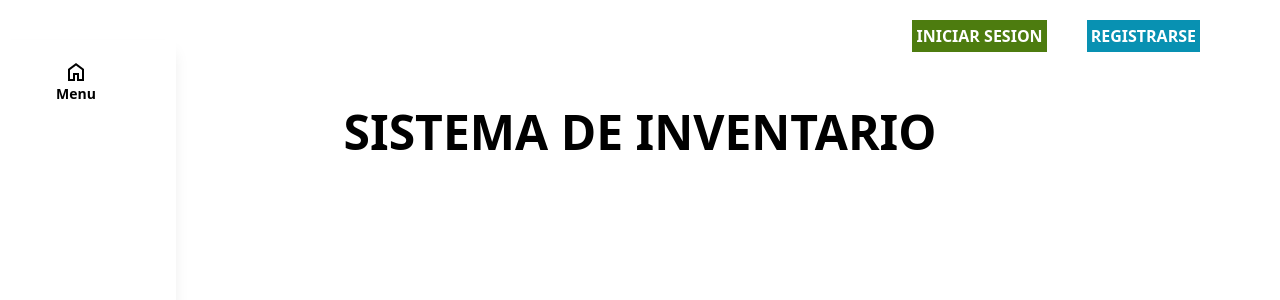
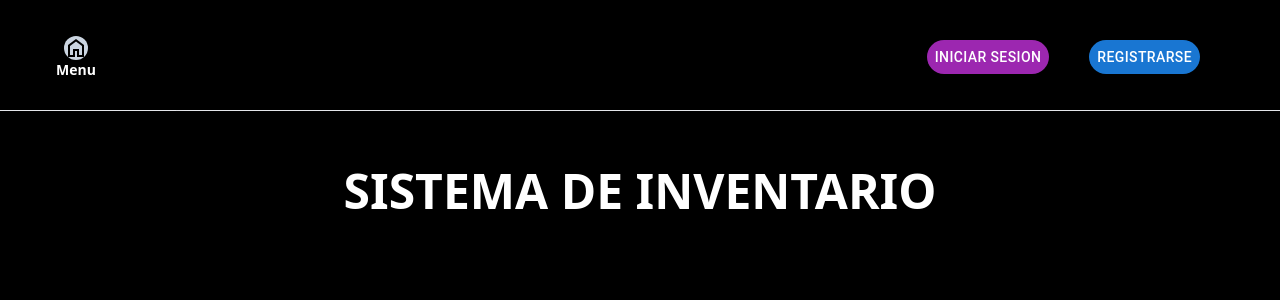
Before and after one commit to Ramirez-05/-App-SuperMarket, a React (Create React App) app in the folder App-React/: page / in a window 1280 px wide. Shown: the top 300 px of the page. Built offline with nearby package versions, Linux system fonts and the light colour scheme.

Commit message:
Add buttons iu material

```diff
--- a/App-React/package.json
+++ b/App-React/package.json
@@ -3,7 +3,11 @@
   "version": "0.1.0",
   "private": true,
   "dependencies": {
+    "@emotion/react": "^11.11.4",
+    "@emotion/styled": "^11.11.5",
     "@fontsource/roboto": "^5.0.12",
+    "@mui/material": "^5.15.15",
+    "@mui/styled-engine-sc": "^6.0.0-alpha.18",
     "@testing-library/jest-dom": "^5.17.0",
     "@testing-library/react": "^13.4.0",
     "@testing-library/user-event": "^13.5.0",
@@ -12,6 +16,7 @@
     "react-dom": "^18.2.0",
     "react-router-dom": "^6.22.3",
     "react-scripts": "5.0.1",
+    "styled-components": "^6.1.8",
     "sweetalert2": "^11.10.7",
     "web-vitals": "^2.1.4"
   },
--- a/App-React/src/App.js
+++ b/App-React/src/App.js
@@ -3,7 +3,7 @@ import { BrowserRouter as Router, Routes, Route } from "react-router-dom";
 import Login from './components/Login';
 import CreateAccount from './components/CreateAccount';
 import NotFound from './components/NotFound';
-import HomePageNavbar from './components/HomePage/HomePageNavbar';
+import DashboardNavbar from './components/HomePage/DashboardNavbar';
 
 export default function App() {
   return (
@@ -11,7 +11,7 @@ export default function App() {
       <Routes>
         <Route exact path='/login' element={<Login />} />
         <Route exact path='/createaccount' element={<CreateAccount />} />
-        <Route exact path='/' element={<HomePageNavbar/>} />
+        <Route exact path='/' element={<DashboardNavbar/>} />
         <Route path="*" element={<NotFound />} />
       </Routes>
     </Router>
--- /dev/null
+++ b/App-React/src/components/HomePage/Dashboard.js
@@ -0,0 +1,33 @@
+import React from "react";
+import { Link } from "react-router-dom";
+import Fab from '@mui/material/Fab';
+
+
+export default function HomePage() {
+    return (
+    <div className="bg-black">
+        {/*Navbar login-registrarse*/}
+        <div className="flex justify-end mr-20 mt-10 font-bold">
+            <Link className="mr-10 font-bold" to='/login'>
+            <Fab variant="extended" size="small" color="secondary" >
+                Iniciar Sesion
+            </Fab>
+            </Link>
+
+            <Link to='/createaccount'>
+            <Fab variant="extended" size="small" color="primary">
+                Registrarse
+            </Fab>
+            </Link>
+        </div>
+        <hr className="shadow-lg mt-9" />
+
+
+        <div className="flex justify-center mt-14">
+        <h1 className="text-5xl font-black text-white">
+            SISTEMA DE INVENTARIO
+        </h1>
+        </div>
+    </div>
+    );
+}
--- /dev/null
+++ b/App-React/src/components/HomePage/DashboardNavbar.js
@@ -0,0 +1,62 @@
+import React, { useState } from 'react';
+import home from '../HomePage/icons/home.svg';
+import contact from '../HomePage/icons/contact.svg';
+import statistics from '../HomePage/icons/statistics.svg';
+import HomePage from './Dashboard';
+
+const Navbar = {
+    element1: "Menu",
+    element2: "Articulos",
+    element3: "Contactos",
+    element4: "Estadisticas",
+};
+
+export default function Homepage() {
+    const [menuOpen, setMenuOpen] = useState(false);
+
+    function handleMenu() {
+        setMenuOpen(!menuOpen);
+    }
+
+    return (
+        <div className="bg-black h-screen">
+        <div className="flex">
+            <div className="flex h-screen mt-4 fixed shadow-lg w-44">
+                <div onClick={handleMenu} className="mt-5 ml-6">
+                    <img className="ml-10 w-6 h-6 bg-slate-300 rounded-full hover:transition-transform transform hover:scale-110" src={home} alt="imghome" />
+                    <h1 className="mb-7 ml-3 pl-5 text-sm font-semibold text-white">
+                        {Navbar.element1}
+                    </h1>
+                </div>
+                {menuOpen && (
+                    <nav className="w-44 bg-black fixed h-full mt-24 shadow-md shadow-white">
+                        <div className="p-6">
+                            <h1 className="mb-7 pl-5 text-sm font-semibold text-white">
+                                <img className="w-6 h-6 ml-5 bg-slate-300 rounded-full hover:transition-transform transform hover:scale-110" src={contact} alt="imgcontact" />
+                                {Navbar.element2}
+                            </h1>
+                            <h1 className="mb-7 pl-5 text-sm font-semibold text-white">
+                                <img className="w-6 h-6 ml-5 bg-slate-300 rounded-full hover:transition-transform transform hover:scale-110" src={contact} alt="imgarticulos" />
+                                {Navbar.element3}
+                            </h1>
+                            <h1 className="mb-7 text-sm pl-5 font-semibold text-white">
+                                <img className="w-6 h-6 ml-5 bg-slate-300 rounded-full hover:transition-transform transform hover:scale-110" src={statistics} alt="imgstatics" />
+                                {Navbar.element4}
+                            </h1>
+                            <h1 className="text-sm pl-5 font-semibold text-white">
+                                <img className="w-6 h-6 ml-5 bg-slate-300 rounded-full hover:transition-transform transform hover:scale-110" src={statistics} alt="imgstatics" />
+                                {Navbar.element4}
+                            </h1>
+                        </div>
+                    </nav>
+                )}
+            </div>
+
+        </div>
+        <div className="">
+                <HomePage/>
+        </div>
+        </div>
+
+    );
+}
--- a/App-React/src/components/HomePage/HomePage.js
+++ /dev/null
@@ -1,31 +0,0 @@
-import React from "react";
-import { Link } from "react-router-dom";
-
-
-export default function HomePage() {
-    return (
-    <div className="">
-        {/*Navbar login-registrarse*/}
-        <div className="flex justify-end mr-20 mt-5">
-            <Link to='/login'>
-            <h1 className="text-base bg-lime-700 text-white font-bold mr-10 p-1 hover:bg-slate-100 hover:text-lime-700">
-                INICIAR SESION
-            </h1>
-            </Link>
-
-            <Link to='/createaccount'>
-            <h1 className="text-base text-white font-bold bg-cyan-600 p-1 hover:bg-slate-100 hover:text-cyan-600">
-            REGISTRARSE
-            </h1>
-            </Link>
-        </div>
-
-
-        <div className="flex justify-center mt-14">
-        <h1 className="text-5xl font-black">
-            SISTEMA DE INVENTARIO
-        </h1>
-        </div>
-    </div>
-    );
-}
--- a/App-React/src/components/HomePage/HomePageNavbar.js
+++ /dev/null
@@ -1,62 +0,0 @@
-import React, { useState } from 'react';
-import home from '../HomePage/icons/home.svg';
-import contact from '../HomePage/icons/contact.svg';
-import statistics from '../HomePage/icons/statistics.svg';
-import HomePage from './HomePage';
-
-const Navbar = {
-    element1: "Menu",
-    element2: "Articulos",
-    element3: "Contactos",
-    element4: "Estadisticas",
-};
-
-export default function Homepage() {
-    const [menuOpen, setMenuOpen] = useState(false);
-
-    function handleMenu() {
-        setMenuOpen(!menuOpen);
-    }
-
-    return (
-        <>
-        <div className="flex">
-            <div className="flex h-screen mt-10 fixed shadow-lg w-44">
-                <div onClick={handleMenu} className="mt-5 ml-6">
-                    <img className="ml-10 w-6 h-6 hover:bg-slate-300 rounded-full hover:transition-transform transform hover:scale-110" src={home} alt="imghome" />
-                    <h1 className="mb-7 ml-3 pl-5 text-sm font-semibold text-black">
-                        {Navbar.element1}
-                    </h1>
-                </div>
-                {menuOpen && (
-                    <nav className="w-44 bg-white fixed h-full mt-24 shadow-lg">
-                        <div className="p-6">
-                            <h1 className="mb-7 pl-5 text-sm font-semibold text-black">
-                                <img className="w-6 h-6 ml-5 hover:bg-slate-300 rounded-full hover:transition-transform transform hover:scale-110" src={contact} alt="imgcontact" />
-                                {Navbar.element2}
-                            </h1>
-                            <h1 className="mb-7 pl-5 text-sm font-semibold text-black">
-                                <img className="w-6 h-6 ml-5 hover:bg-slate-300 rounded-full hover:transition-transform transform hover:scale-110" src={contact} alt="imgarticulos" />
-                                {Navbar.element3}
-                            </h1>
-                            <h1 className="mb-7 text-sm pl-5 font-semibold text-black">
-                                <img className="w-6 h-6 ml-5 hover:bg-slate-300 rounded-full hover:transition-transform transform hover:scale-110" src={statistics} alt="imgstatics" />
-                                {Navbar.element4}
-                            </h1>
-                            <h1 className="text-sm pl-5 font-semibold text-black">
-                                <img className="w-6 h-6 ml-5 hover:bg-slate-300 rounded-full hover:transition-transform transform hover:scale-110" src={statistics} alt="imgstatics" />
-                                {Navbar.element4}
-                            </h1>
-                        </div>
-                    </nav>
-                )}
-            </div>
-
-        </div>
-        <div className="">
-                <HomePage/>
-        </div>
-        </>
-
-    );
-}
```
Also changed, not shown: 1 other file (tests, documents, lock files or other folders).
